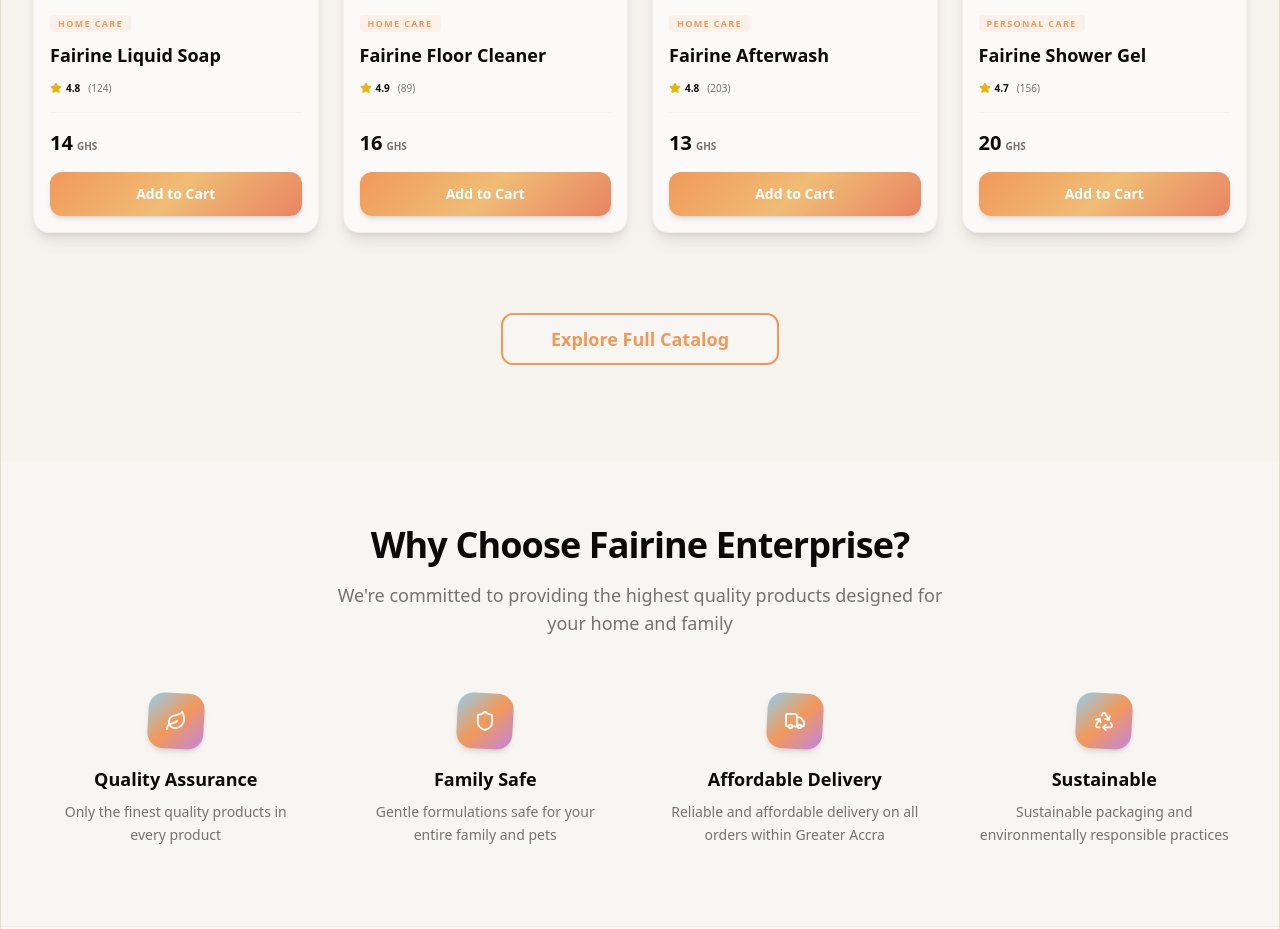
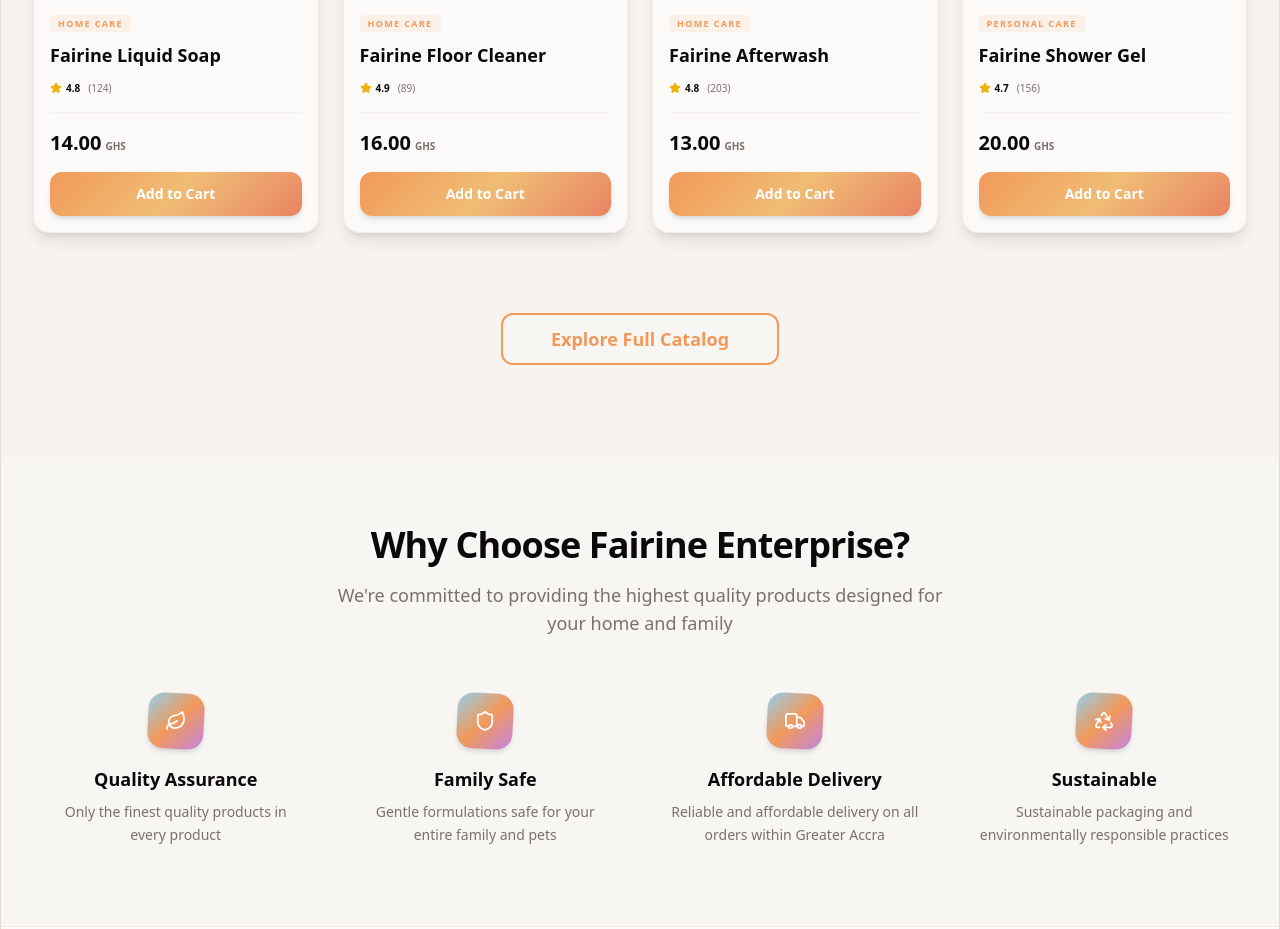
Before and after one commit to Unimenty/Fairine, a React (Vite) app: page / in a window 1280 px wide. Shown: the part 1300-2229 px from the top of the page. Built offline with nearby package versions, Linux system fonts and the light colour scheme.

Commit message:
style: display product prices with decimals in featured section

```diff
--- a/src/components/FeaturedProducts.tsx
+++ b/src/components/FeaturedProducts.tsx
@@ -70,7 +70,7 @@
             <div className="mt-auto pt-3 sm:pt-4 border-t border-border/30 flex flex-col space-y-2 sm:space-y-3">
               <div className="flex items-baseline space-x-1 sm:space-x-2">
                 <span className="text-base sm:text-xl font-black text-foreground">
-                  {product.variants[0].price}
+                  {product.variants[0].price.toFixed(2)}
                   <span className="text-[8px] sm:text-[10px] font-bold ml-1 text-muted-foreground uppercase">GHS</span>
                 </span>
               </div>
```
